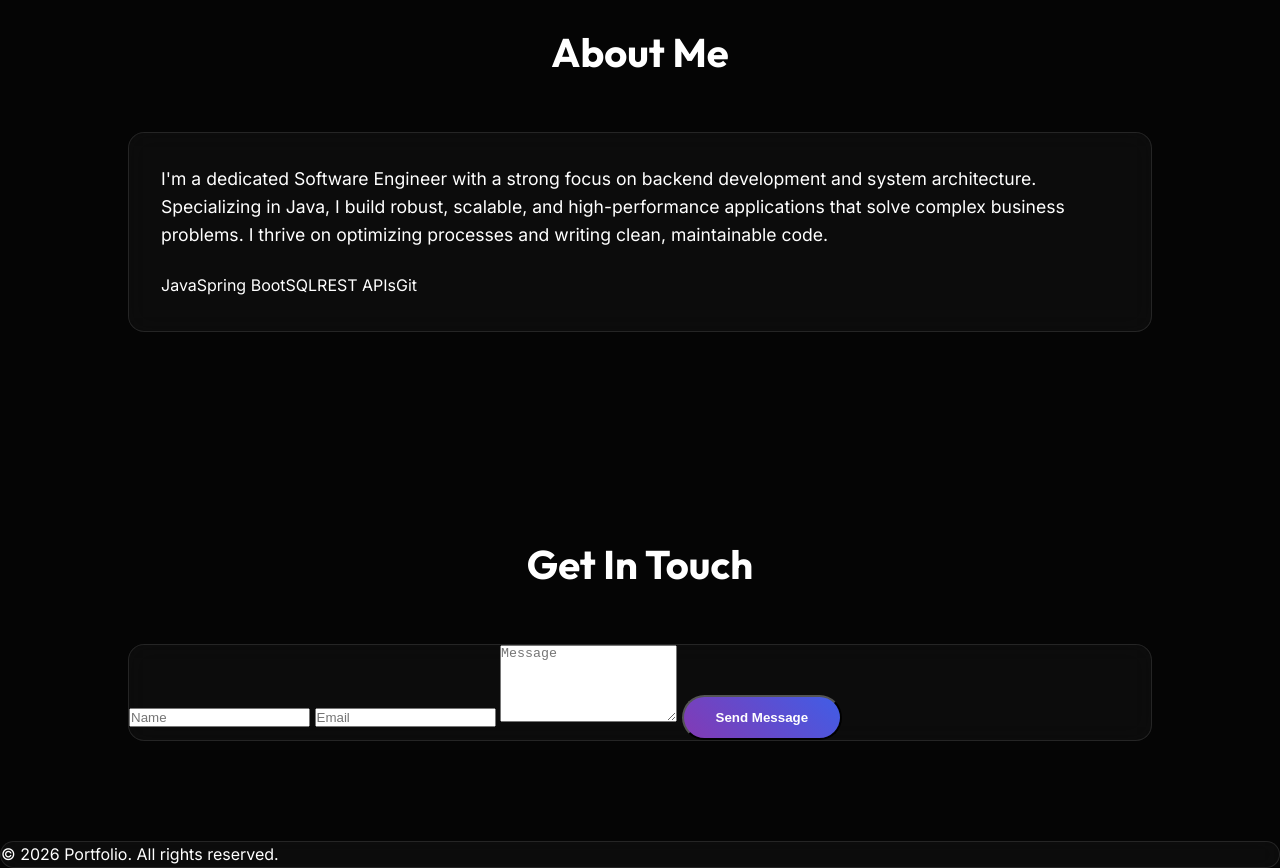
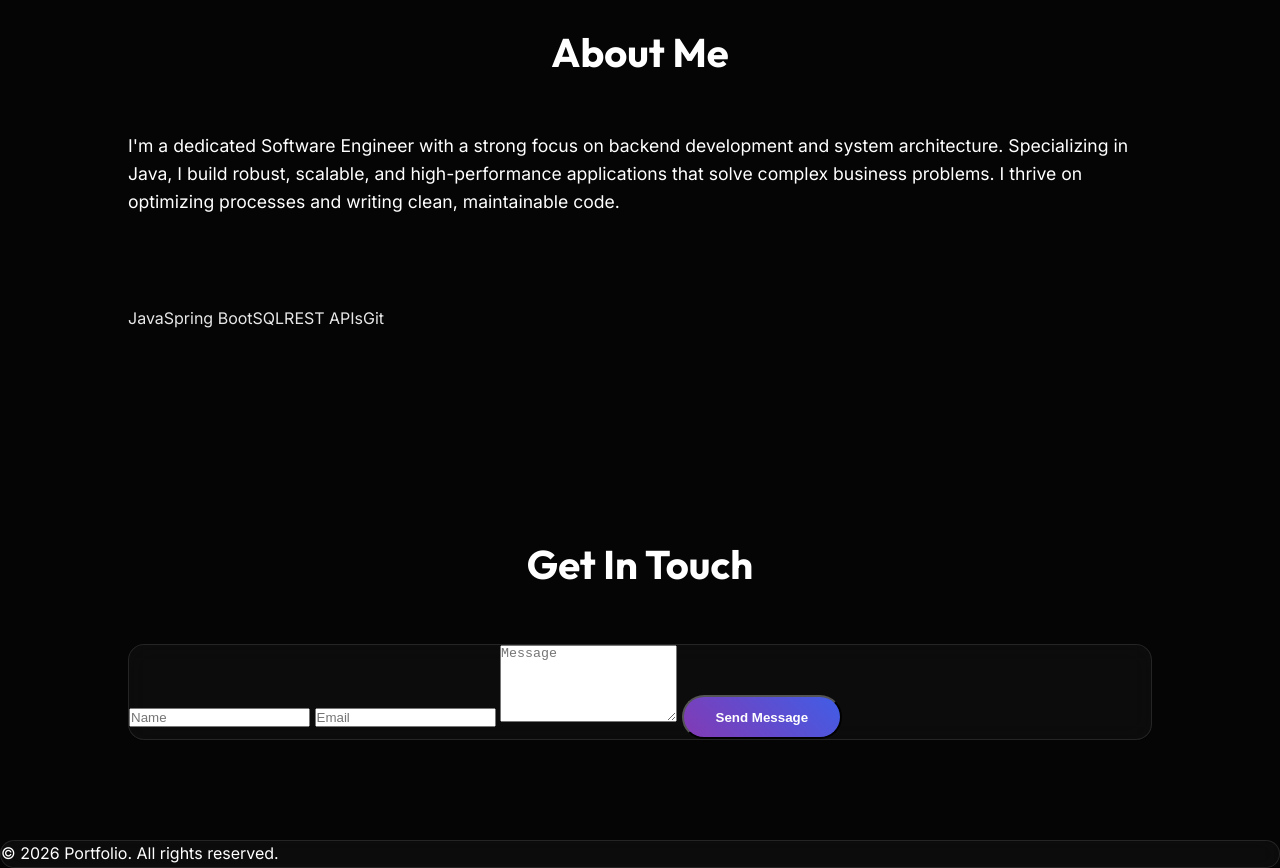
Before and after one commit to isagiyoichi10405-ux/portfolio, a website built with Vite: page index.html in a window 1280 px wide. Shown: the part 880-1748 px from the top of the page. Built offline with nearby package versions, Linux system fonts and the light colour scheme.

Commit message:
Remove About section box and add typewriter effect

```diff
--- a/index.html
+++ b/index.html
@@ -45,11 +45,10 @@
             <section id="about" class="section reveal">
                 <div class="about-container">
                     <h2 class="section-title">About Me</h2>
-                    <div class="about-content glass" style="padding: 2rem;">
-                        <p style="margin-bottom: 1.5rem; font-size: 1.1rem;">
-                            I'm a dedicated Software Engineer with a strong focus on backend development and system architecture. Specializing in Java, I build robust, scalable, and high-performance applications that solve complex business problems. I thrive on optimizing processes and writing clean, maintainable code.
+                    <div class="about-content">
+                        <p id="about-text" data-text="I'm a dedicated Software Engineer with a strong focus on backend development and system architecture. Specializing in Java, I build robust, scalable, and high-performance applications that solve complex business problems. I thrive on optimizing processes and writing clean, maintainable code." style="margin-bottom: 1.5rem; font-size: 1.1rem; min-height: 150px;">
                         </p>
-                        <div class="skills-tags">
+                        <div class="skills-tags" id="about-skills" style="opacity: 0;">
                             <span>Java</span><span>Spring Boot</span><span>SQL</span><span>REST APIs</span><span>Git</span>
                         </div>
                     </div>
--- a/src/main.js
+++ b/src/main.js
@@ -39,6 +39,57 @@ const renderProjects = () => {
   `).join('');
 };
 
+// Typewriter Effect for About Section
+const initTypewriter = () => {
+  const aboutTextElement = document.getElementById('about-text');
+  const skillsElement = document.getElementById('about-skills');
+  if (!aboutTextElement) return;
+
+  const textToType = aboutTextElement.getAttribute('data-text');
+  aboutTextElement.innerHTML = ''; // clear it initially
+
+  let i = 0;
+  let isTyping = false;
+
+  const typeWriter = () => {
+    if (i < textToType.length) {
+      aboutTextElement.innerHTML += textToType.charAt(i);
+      i++;
+      setTimeout(typeWriter, 15); // Adjust typing speed here (ms)
+    } else {
+      if(skillsElement) {
+        skillsElement.style.transition = 'opacity 0.5s ease';
+        skillsElement.style.opacity = 1;
+        const tags = skillsElement.querySelectorAll('span');
+        tags.forEach((tag, index) => {
+          tag.style.opacity = 0;
+          tag.style.transform = 'translateY(10px)';
+          tag.style.transition = `all 0.4s ease ${index * 0.15}s`;
+          setTimeout(() => {
+            tag.style.opacity = 1;
+            tag.style.transform = 'translateY(0)';
+          }, 50);
+        });
+      }
+    }
+  };
+
+  const observer = new IntersectionObserver((entries) => {
+    entries.forEach(entry => {
+      if (entry.isIntersecting && !isTyping) {
+        isTyping = true;
+        // Small delay before starting to type
+        setTimeout(typeWriter, 300);
+        observer.unobserve(entry.target);
+      }
+    });
+  }, { threshold: 0.5 }); // Start when 50% of the section is visible
+
+  if (document.getElementById('about')) {
+    observer.observe(document.getElementById('about'));
+  }
+};
+
 // Intersection Observer for Reveal Animations
 const initReveal = () => {
   const observerOptions = {
@@ -62,4 +113,5 @@ const initReveal = () => {
 document.addEventListener('DOMContentLoaded', () => {
   renderProjects();
   initReveal();
+  initTypewriter();
 });
```
